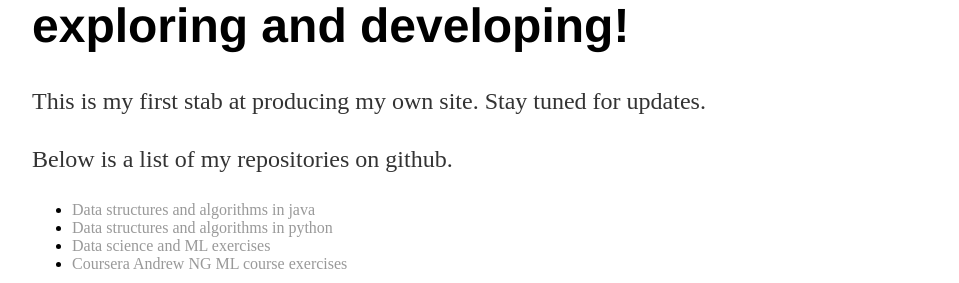
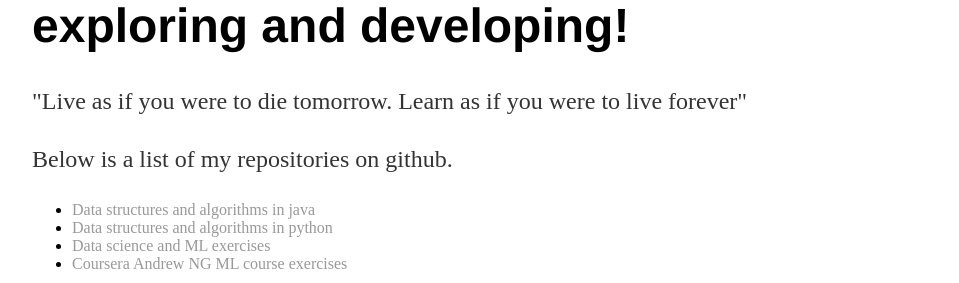
Before and after one commit to bk-anupam/bk-anupam.github.io, a Jekyll site: the page built from index.html, in a window 1280 px wide. Shown: the part 167-450 px from the top of the page, without its empty margins (160-1119 px from the left). Built offline with Jekyll 4.4.1, drawn with Linux system fonts in a browser that asks for light colours.

Commit message:
Update index.html

```diff
--- a/index.html
+++ b/index.html
@@ -4,7 +4,7 @@ title: Anupam (Developer, Learner, Explorer)
 ---
 <div class="blurb">
 	<h1>Welcome to the space of learning, exploring and developing! </h1>
-	<p>This is my first stab at producing my own site. Stay tuned for updates.</p>
+	<p>"Live as if you were to die tomorrow. Learn as if you were to live forever"</p>
 	<p>
 		Below is a list of my repositories on github.
 	</p>
```
